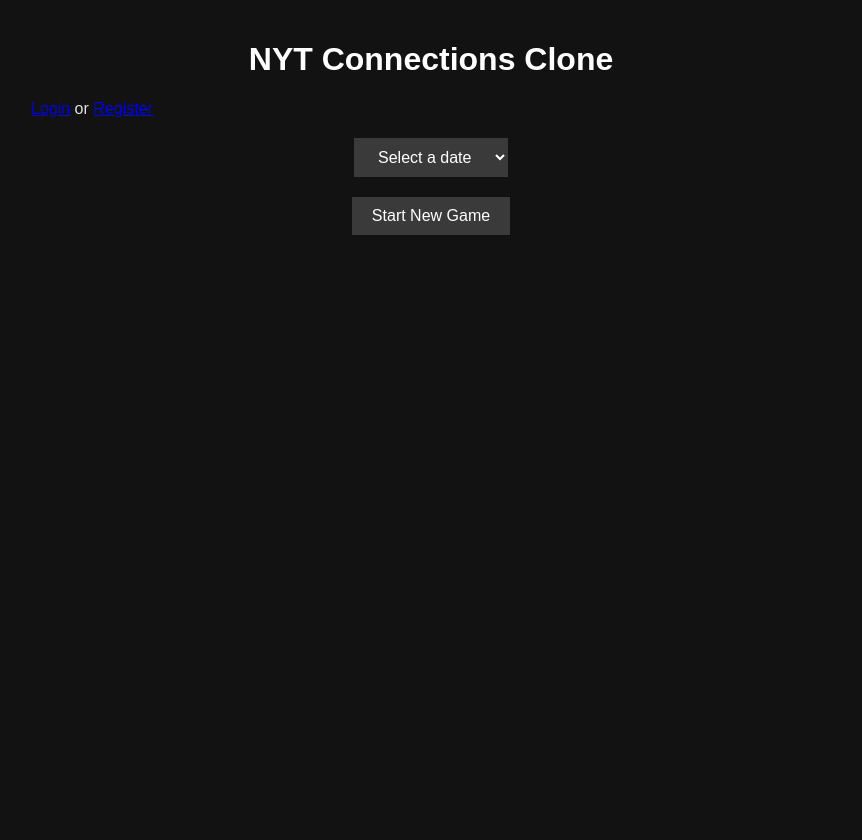
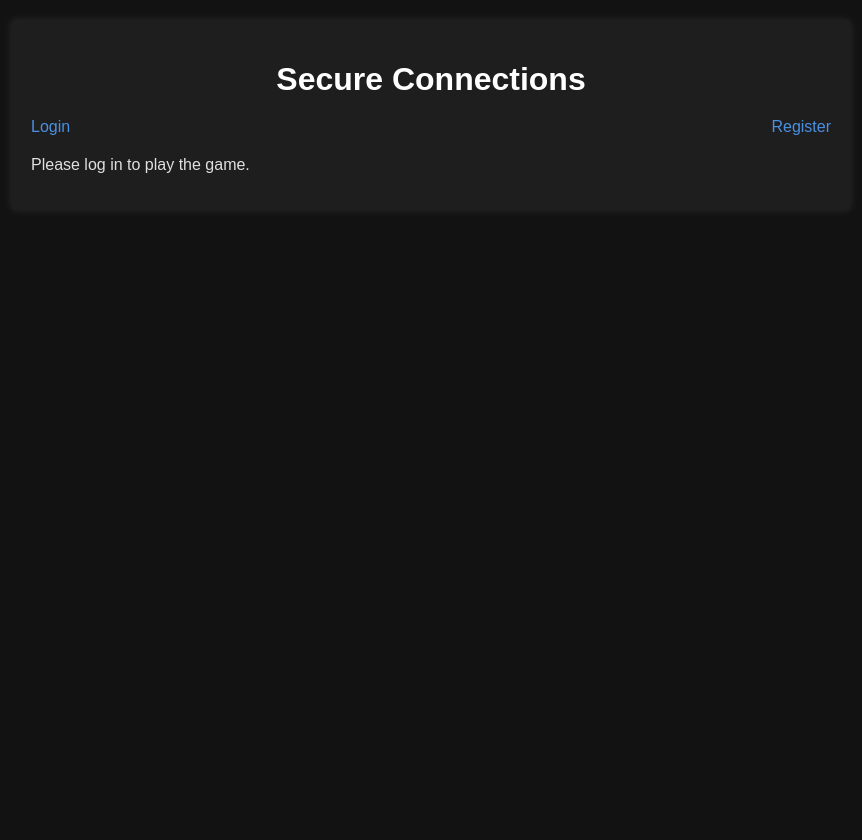
Before and after one commit to davidcoates/connections, a Flask app: template templates/index.html in a window 1280 px wide. Shown: the whole page, without its empty margins (209-1071 px from the left). Before the commit the page ends 235 px from the top, so only its background shows below. Run offline with Flask 3, Linux system fonts and the light colour scheme; the template is opened without the code that fills it, so the values that code supplies are empty; parts of the project's set-up code (start-up, migrations or seed data) failed here and were passed over.

Commit message:
update front-end

```diff
--- a/app.py
+++ b/app.py
@@ -5,6 +5,7 @@ from service import Service, color_to_symbol, Color
 from datetime import datetime
 import json
 import os
+import atexit
 
 app = Flask(__name__)
 app.secret_key = 'your_secret_key_here'  # Change this to a random secret key
@@ -100,20 +101,19 @@ def new_game():
         puzzle = next((p for p in service.get_puzzles() if p.date.isoformat() == date), None)
         if not puzzle:
             raise Exception("Invalid date")
+
         user_data = load_user_data()
         user_puzzles = user_data[current_user.username]['puzzle_attempts']
+
         if str(puzzle.id) in user_puzzles:
-            if user_puzzles[str(puzzle.id)]["completed"]:
-                return jsonify({'error': "You've already completed this puzzle."}), 400
-            elif user_puzzles[str(puzzle.id)]["failed"]:
-                return jsonify({'error': "You've already failed this puzzle and cannot reattempt it."}), 400
-        game = service.new_game(puzzle.id)
-        user_puzzles[str(puzzle.id)] = {"completed": False, "failed": False}
-        save_user_data(user_data)
-        return jsonify({
-            'game_id': game.id,
-            'unsolved_items': game.unsolved_items
-        }), 200
+            game_id = user_puzzles[str(puzzle.id)]
+            game = service.get_game(game_id)
+        else:
+            game = service.new_game(puzzle.id)
+            user_puzzles[str(puzzle.id)] = game.id
+            save_user_data(user_data)
+
+        return game_state(game.id)
     except Exception as e:
         return jsonify({'error': str(e)}), 400
 
@@ -123,10 +123,12 @@ def game_state(game_id):
     try:
         game = service.get_game(game_id)
         return jsonify({
+            'game_id': game_id,
             'unsolved_items': game.unsolved_items,
             'solved_groups': [ serialize_group(group) for group in game.solved_groups ],
             'attempts_remaining': game.attempts_remaining,
-            'solved': game.solved
+            'solved': game.solved,
+            'guess_report': game.guess_report if game.solved or game.attempts_remaining == 0 else []
         }), 200
     except Exception as e:
         return jsonify({'error': str(e)}), 400
@@ -138,26 +140,26 @@ def guess(game_id):
     try:
         game = service.get_game(game_id)
         result = game.guess(items)
+        # Remove the service.save_games() call from here
         user_data = load_user_data()
-        user_puzzles = user_data[current_user.username]['puzzle_attempts']
         response_data = {
             'result': result.name,
             'unsolved_items': game.unsolved_items,
             'solved_groups': [ serialize_group(group) for group in game.solved_groups ],
             'attempts_remaining': game.attempts_remaining,
-            'solved': game.solved
+            'solved': game.solved,
+            'guess_report': game.guess_report
         }
         if game.solved:
             user_data[current_user.username]['completed_puzzles'] += 1
-            user_puzzles[str(game.puzzle.id)]["completed"] = True
             save_user_data(user_data)
             response_data['completed_puzzles'] = user_data[current_user.username]['completed_puzzles']
-        elif game.attempts_remaining == 0:
-            user_puzzles[str(game.puzzle.id)]["failed"] = True
-            save_user_data(user_data)
         return jsonify(response_data), 200
     except Exception as e:
         return jsonify({'error': str(e)}), 400
 
+# Register the save_games function to be called when the app exits
+atexit.register(service.save_games)
+
 if __name__ == '__main__':
-    app.run(debug=True, host='0.0.0.0', port=5000)
+    app.run(debug=False, host='0.0.0.0', port=5000)
--- a/templates/index.html
+++ b/templates/index.html
@@ -3,18 +3,29 @@
 <head>
     <meta charset="UTF-8">
     <meta name="viewport" content="width=device-width, initial-scale=1.0">
-    <title>NYT Connections Clone</title>
+    <title>Secure Connections</title>
     <script src="https://code.jquery.com/jquery-3.6.0.min.js"></script>
     <style>
         body {
             font-family: Arial, sans-serif;
-            max-width: 800px;
-            margin: 0 auto;
-            padding: 20px;
             background-color: #121212;
             color: #e0e0e0;
+            margin: 0;
+            padding: 20px;
+            display: flex;
+            flex-direction: column;
+            align-items: center;
+            min-height: 100vh;
         }
-        h1, h2 { text-align: center; color: #ffffff; }
+        .container {
+            background-color: #1e1e1e;
+            padding: 20px;
+            border-radius: 5px;
+            max-width: 800px;
+            width: 100%;
+            box-shadow: 0 0 10px rgba(255, 255, 255, 0.1);
+        }
+        h1, h2 { text-align: center; color: #ffffff; margin-bottom: 20px; }
         #game { display: none; margin-top: 20px; }
         .items {
             display: grid;
@@ -27,8 +38,10 @@
             border: 1px solid #444;
             text-align: center;
             cursor: pointer;
-            background-color: #1e1e1e;
+            background-color: #2a2a2a;
             color: #ffffff;
+            border-radius: 5px;
+            transition: background-color 0.3s;
         }
         .item.selected { background-color: #3a3a3a; }
         .solved-group {
@@ -47,41 +60,73 @@
             color: #ffffff;
             border: none;
             cursor: pointer;
+            border-radius: 5px;
+            transition: background-color 0.3s;
         }
         button:hover, select:hover { background-color: #4a4a4a; }
-        #attempts { text-align: center; font-weight: bold; color: #ffffff; }
+        #attempts { text-align: center; font-weight: bold; color: #ffffff; margin-top: 10px; }
         #game-controls { display: none; }
+        #guess-result {
+            text-align: center;
+            font-weight: bold;
+            margin-bottom: 10px;
+            min-height: 1.5em;
+            color: #ffd700;
+        }
+        #user-controls {
+            display: flex;
+            justify-content: space-between;
+            align-items: center;
+            width: 100%;
+            margin-bottom: 20px;
+        }
+        #user-controls a {
+            color: #4a90e2;
+            text-decoration: none;
+        }
+        #user-controls a:hover {
+            text-decoration: underline;
+        }
+        #completed-puzzles {
+            font-weight: bold;
+            color: #4a90e2;
+        }
     </style>
 </head>
 <body>
-    <h1>NYT Connections Clone</h1>
+    <div class="container">
+        <h1>Secure Connections</h1>
         <div id="user-controls">
             {% if current_user.is_authenticated %}
-            <p>Welcome, {{ current_user.username }}! <a href="{{ url_for('logout') }}">Logout</a></p>
+                <p>Welcome, {{ current_user.username }}!</p>
+                <p>Completed puzzles: <span id="completed-puzzles">{{ completed_puzzles }}</span></p>
+                <a href="{{ url_for('logout') }}">Logout</a>
             {% else %}
-            <p><a href="{{ url_for('login') }}">Login</a> or <a href="{{ url_for('register') }}">Register</a></p>
+                <a href="{{ url_for('login') }}">Login</a>
+                <a href="{{ url_for('register') }}">Register</a>
             {% endif %}
         </div>
         {% if current_user.is_authenticated %}
-        <p>Completed puzzles: <span id="completed-puzzles">{{ completed_puzzles }}</span></p>
-    {% endif %}
             <div id="menu-controls">
                 <select id="puzzle_date">
-            <option value="">Select a date</option>
                     {% for date in puzzle_dates %}
-                <option value="{{ date }}">{{ date }}</option>
+                        <option value="{{ date }}" {% if loop.first %}selected{% endif %}>{{ date }}</option>
                     {% endfor %}
                 </select>
-        <button id="start_game">Start New Game</button>
             </div>
             <div id="game-controls">
                 <button id="quit_game">Quit Game</button>
             </div>
             <div id="game">
+                <p id="guess-result"></p>
                 <div id="solved_groups"></div>
                 <div class="items" id="items"></div>
                 <button id="submit_guess">Submit Guess</button>
                 <div id="attempts"></div>
+            </div>
+        {% else %}
+            <p>Please log in to play the game.</p>
+        {% endif %}
     </div>
 
     <script>
@@ -104,48 +149,65 @@
                 $('#solved_groups').empty();
                 $('#items').empty();
                 $('#attempts').text('');
+                $('#guess-result').text('');
             }
 
-            function endGame(message) {
-                alert(message);
+            function endGame(message, guessReport = []) {
+                let endGameDiv = $('<div id="end-game-message"></div>');
+                endGameDiv.append($('<p></p>').text(message));
+
+                if (guessReport.length > 0) {
+                    let reportDiv = $('<div id="guess-report"></div>');
+                    reportDiv.append('<h3>Guess Report:</h3>');
+                    let reportContent = guessReport.join('<br>');
+                    reportDiv.append($('<p></p>').html(reportContent));
+                    endGameDiv.append(reportDiv);
+                }
+
+                let shareButton = $('<button id="share_results">Share Results</button>');
+                shareButton.click(function() {
+                    copyResultsToClipboard(message, guessReport);
+                });
+
+                endGameDiv.append(shareButton);
+                endGameDiv.append($('<button id="return_to_menu">Return to Menu</button>'));
+
+                $('#game').hide();
+                $('#game-controls').hide();
+                $('#end-game-message').remove(); // Remove any existing end game message
+                $('body').append(endGameDiv);
+
+                $('#return_to_menu').click(function() {
                     localStorage.removeItem('gameId');
                     gameId = null;
                     resetGameBoard();
                     showMenuControls();
+                    $('#end-game-message').remove();
+                });
             }
 
-            function loadGame() {
-                if (gameId) {
-                    $.get(`/game_state/${gameId}`, function(data) {
-                        showGameControls();
-                        updateUnsolvedItems(data.unsolved_items);
-                        updateSolvedGroups(data.solved_groups);
-                        $('#attempts').text(`Attempts remaining: ${data.attempts_remaining}`);
-                        if (data.solved) {
-                            endGame("You've already solved this puzzle!");
-                        } else if (data.attempts_remaining <= 0) {
-                            endGame("Game Over! You've run out of attempts.");
-                        }
-                    }).fail(function() {
-                        localStorage.removeItem('gameId');
-                        gameId = null;
-                        resetGameBoard();
-                        showMenuControls();
+            function copyResultsToClipboard(message, guessReport) {
+                let results = generateResults(message, guessReport);
+                navigator.clipboard.writeText(results).then(function() {
+                    alert('Results copied to clipboard!');
+                }, function(err) {
+                    console.error('Could not copy text: ', err);
                 });
-                } else {
-                    resetGameBoard();
-                    showMenuControls();
-                }
             }
 
-            loadGame();
+            function generateResults(message, guessReport) {
+                let puzzleDate = $('#puzzle_date').val();
+                let solvedGroups = $('.solved-group').length;
 
-            $('#start_game').click(function() {
-                const selectedDate = $('#puzzle_date').val();
-                if (!selectedDate) {
-                    alert("Please select a date.");
-                    return;
+                let resultString = `Secure Connections ${puzzleDate}\n`;
+                resultString += `${solvedGroups}/4 groups\n\n`;
+                resultString += guessReport.join('\n');
+                resultString += `\n\n${message}`;
+
+                return resultString;
             }
+
+            function loadGame(selectedDate) {
                 $.ajax({
                     url: '/new_game',
                     method: 'POST',
@@ -157,13 +219,29 @@
                         resetGameBoard();
                         showGameControls();
                         updateUnsolvedItems(data.unsolved_items);
-                        $('#attempts').text(`Attempts remaining: 4`);
+                        updateSolvedGroups(data.solved_groups);
+                        $('#attempts').text(`Attempts remaining: ${data.attempts_remaining}`);
                         $('#submit_guess').prop('disabled', false);
+                        if (data.solved) {
+                            endGame("You've already solved this puzzle!", data.guess_report);
+                        } else if (data.attempts_remaining <= 0) {
+                            endGame("Game Over! You've run out of attempts.", data.guess_report);
+                        }
                     },
                     error: function(err) {
                         alert(err.responseJSON.error);
+                        showMenuControls();
                     }
                 });
+            }
+
+            // Load the latest puzzle on page load
+            loadGame($('#puzzle_date').val());
+
+            // Change puzzle when date is changed
+            $('#puzzle_date').change(function() {
+                const selectedDate = $(this).val();
+                loadGame(selectedDate);
             });
 
             $('#quit_game').click(function() {
@@ -174,14 +252,14 @@
 
             $('#submit_guess').click(function() {
                 if (!gameId) {
-                    alert("Please start a new game first.");
+                    $('#guess-result').text("Please start a new game first.");
                     return;
                 }
                 const selectedItems = $('.item.selected').map(function() {
                     return $(this).text();
                 }).get();
                 if (selectedItems.length !== 4) {
-                    alert("Please select exactly 4 items.");
+                    $('#guess-result').text("Please select exactly 4 items.");
                     return;
                 }
                 $.ajax({
@@ -190,19 +268,36 @@
                     contentType: 'application/json',
                     data: JSON.stringify({ items: selectedItems }),
                     success: function(data) {
-                        alert(`Result: ${data.result}`);
+                        let resultMessage;
+                        switch(data.result) {
+                            case 'CORRECT':
+                                resultMessage = "Correct! You've found a group.";
+                                break;
+                            case 'INCORRECT':
+                                resultMessage = "Incorrect. Try again.";
+                                break;
+                            case 'INCORRECT_ONE_AWAY':
+                                resultMessage = "Close! You're one away from a correct group.";
+                                break;
+                            case 'ALREADY_GUESSED':
+                                resultMessage = "You've already guessed this combination.";
+                                break;
+                            default:
+                                resultMessage = "Unknown result.";
+                        }
+                        $('#guess-result').text(resultMessage);
                         updateUnsolvedItems(data.unsolved_items);
                         updateSolvedGroups(data.solved_groups);
                         $('#attempts').text(`Attempts remaining: ${data.attempts_remaining}`);
                         if (data.solved) {
-                            endGame("Congratulations! You've solved the puzzle!");
+                            endGame("Congratulations! You've solved the puzzle!", data.guess_report);
                             $('#completed-puzzles').text(data.completed_puzzles);
                         } else if (data.attempts_remaining <= 0) {
-                            endGame("Game Over! You've run out of attempts.");
+                            endGame("Game Over! You've run out of attempts.", data.guess_report);
                         }
                     },
                     error: function(err) {
-                        alert(err.responseJSON.error);
+                        $('#guess-result').text(err.responseJSON.error);
                     }
                 });
             });
@@ -210,8 +305,7 @@
             function updateUnsolvedItems(items) {
                 $('#items').empty();
                 items.forEach(function(item) {
-                    const text = item;
-                    const $item = $('<div class="item"></div>').text(text);
+                    const $item = $('<div class="item"></div>').text(item);
                     $item.click(function() {
                         $(this).toggleClass('selected');
                     });
```
Also changed, not shown: service.py (+56 -1 lines), 1 other file. Lines whose indentation alone changed are shown as unchanged.
